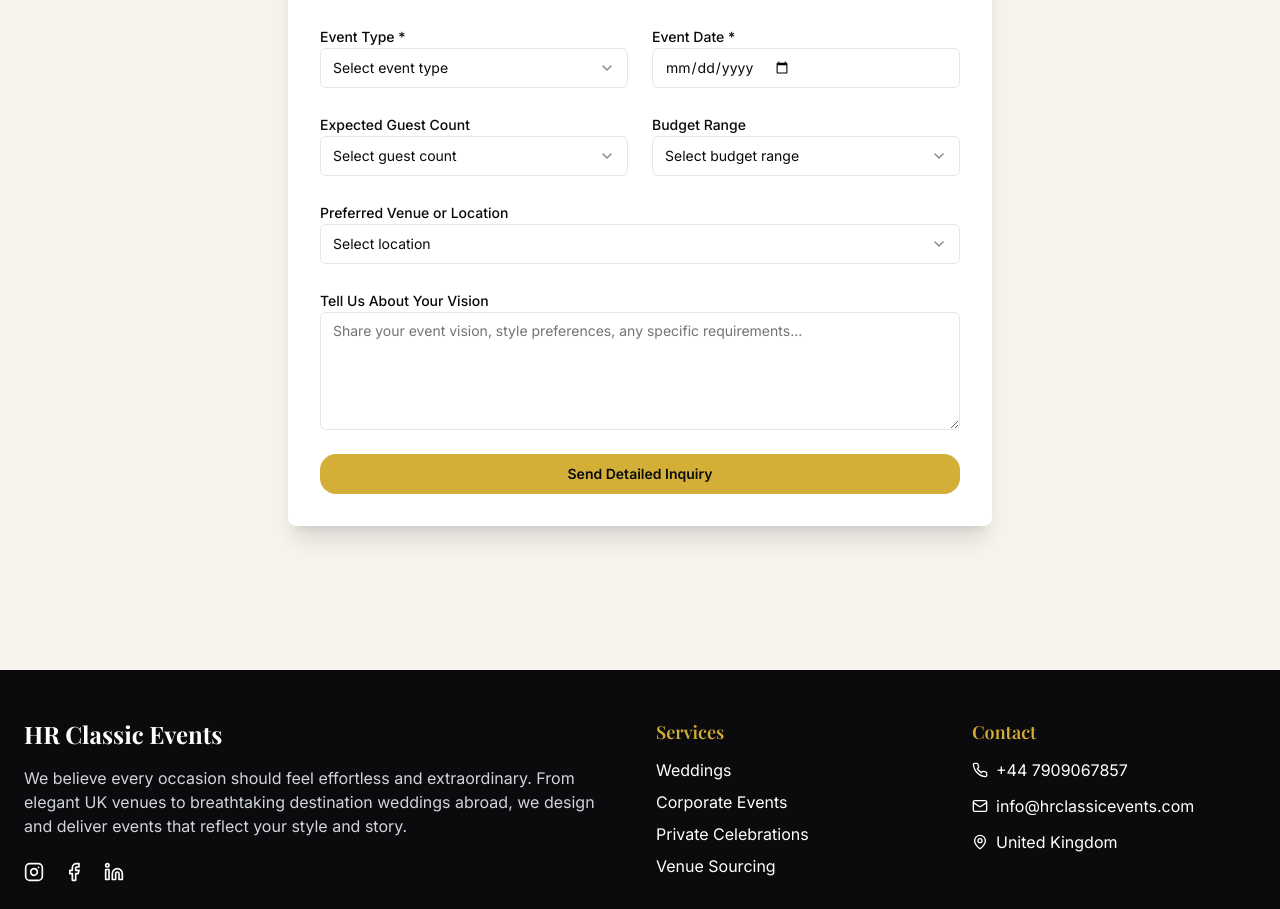
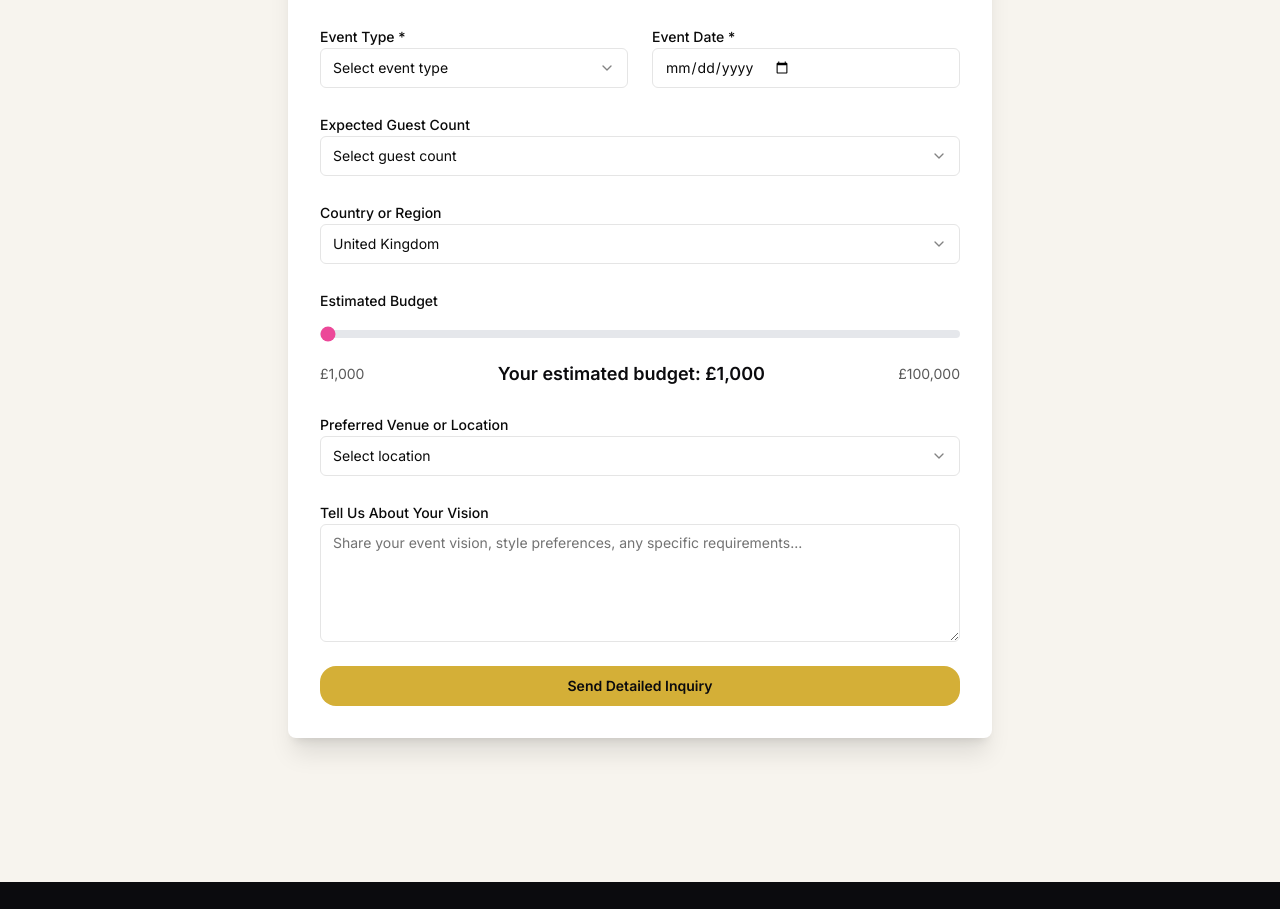
Before and after one commit to sreenatgh4757/hrclassicevents, a Next.js app: page /contact in a window 1280 px wide. Shown: the part 953-1862 px from the top of the page. Built offline with nearby package versions, Linux system fonts and the light colour scheme; a web font is replaced by a local one.

Commit message:
Updated page.tsx

```diff
--- a/app/contact/page.tsx
+++ b/app/contact/page.tsx
@@ -57,15 +57,20 @@ const eventTypes = [
   "Other",
 ];
 
-// Budget ranges
-const budgetRanges = [
-  "Under £5,000",
-  "£5,000 - £15,000",
-  "£15,000 - £30,000",
-  "£30,000 - £50,000",
-  "£50,000+",
-  "Prefer to discuss",
-];
+// Countries/regions with their budget ranges
+const countryBudgetConfig = {
+  "United Kingdom": { currency: "£", symbol: "£", min: 1000, max: 100000 },
+  "United States": { currency: "USD", symbol: "$", min: 1000, max: 120000 },
+  "Europe": { currency: "EUR", symbol: "€", min: 1000, max: 100000 },
+  "India": { currency: "INR", symbol: "₹", min: 50000, max: 5000000 },
+  "UAE": { currency: "AED", symbol: "AED ", min: 5000, max: 500000 },
+  "Nigeria": { currency: "NGN", symbol: "₦", min: 500000, max: 20000000 },
+  "Kenya": { currency: "KES", symbol: "KSh ", min: 200000, max: 10000000 },
+  "South Africa": { currency: "ZAR", symbol: "R", min: 50000, max: 2000000 },
+  "Australia": { currency: "AUD", symbol: "A$", min: 2000, max: 100000 },
+  "Canada": { currency: "CAD", symbol: "CA$", min: 2000, max: 120000 },
+  "Other": { currency: "USD", symbol: "$", min: 1000, max: 100000 },
+};
 
 // Guest count ranges
 const guestCounts = [
@@ -91,6 +96,7 @@ interface FormData {
   eventType: string;
   eventDate: string;
   guestCount: string;
+  country: string;
   budget: string;
   venue: string;
   message: string;
@@ -104,7 +110,8 @@ export default function ContactPage() {
     eventType: "",
     eventDate: "",
     guestCount: "",
-    budget: "",
+    country: "United Kingdom",
+    budget: "1000",
     venue: "",
     message: "",
   });
@@ -169,7 +176,8 @@ export default function ContactPage() {
           eventType: "",
           eventDate: "",
           guestCount: "",
-          budget: "",
+          country: "United Kingdom",
+          budget: "1000",
           venue: "",
           message: "",
         });
@@ -335,8 +343,7 @@ export default function ContactPage() {
                 </div>
               </div>
 
-              {/* Guest Count + Budget */}
-              <div className="grid grid-cols-1 sm:grid-cols-2 gap-6">
+              {/* Guest Count */}
               <div>
                 <Label>Expected Guest Count</Label>
                 <Select
@@ -355,23 +362,70 @@ export default function ContactPage() {
                   </SelectContent>
                 </Select>
               </div>
+
+              {/* Country/Region Selector */}
               <div>
-                  <Label>Budget Range</Label>
+                <Label>Country or Region</Label>
                 <Select
-                    value={formData.budget}
-                    onValueChange={(value) => handleInputChange("budget", value)}
+                  value={formData.country}
+                  onValueChange={(value) => {
+                    handleInputChange("country", value);
+                    const config = countryBudgetConfig[value as keyof typeof countryBudgetConfig];
+                    handleInputChange("budget", config.min.toString());
+                  }}
                 >
                   <SelectTrigger>
-                      <SelectValue placeholder="Select budget range" />
+                    <SelectValue placeholder="Select country or region" />
                   </SelectTrigger>
                   <SelectContent>
-                      {budgetRanges.map((range) => (
-                        <SelectItem key={range} value={range}>
-                          {range}
+                    {Object.keys(countryBudgetConfig).map((country) => (
+                      <SelectItem key={country} value={country}>
+                        {country}
                       </SelectItem>
                     ))}
                   </SelectContent>
                 </Select>
+              </div>
+
+              {/* Budget Slider */}
+              <div>
+                <Label>Estimated Budget</Label>
+                <div className="mt-2 space-y-4">
+                  <input
+                    type="range"
+                    min={countryBudgetConfig[formData.country as keyof typeof countryBudgetConfig].min}
+                    max={countryBudgetConfig[formData.country as keyof typeof countryBudgetConfig].max}
+                    value={formData.budget}
+                    onChange={(e) => handleInputChange("budget", e.target.value)}
+                    className="w-full h-2 bg-gray-200 rounded-lg appearance-none cursor-pointer accent-pink-500 hover:accent-pink-600 transition-colors"
+                    style={{
+                      background: `linear-gradient(to right, rgb(236 72 153) 0%, rgb(236 72 153) ${
+                        ((Number(formData.budget) - countryBudgetConfig[formData.country as keyof typeof countryBudgetConfig].min) /
+                          (countryBudgetConfig[formData.country as keyof typeof countryBudgetConfig].max -
+                            countryBudgetConfig[formData.country as keyof typeof countryBudgetConfig].min)) *
+                        100
+                      }%, rgb(229 231 235) ${
+                        ((Number(formData.budget) - countryBudgetConfig[formData.country as keyof typeof countryBudgetConfig].min) /
+                          (countryBudgetConfig[formData.country as keyof typeof countryBudgetConfig].max -
+                            countryBudgetConfig[formData.country as keyof typeof countryBudgetConfig].min)) *
+                        100
+                      }%, rgb(229 231 235) 100%)`,
+                    }}
+                  />
+                  <div className="flex justify-between items-center">
+                    <span className="text-sm text-warm-gray">
+                      {countryBudgetConfig[formData.country as keyof typeof countryBudgetConfig].symbol}
+                      {countryBudgetConfig[formData.country as keyof typeof countryBudgetConfig].min.toLocaleString()}
+                    </span>
+                    <span className="text-lg font-semibold text-charcoal">
+                      Your estimated budget: {countryBudgetConfig[formData.country as keyof typeof countryBudgetConfig].symbol}
+                      {Number(formData.budget).toLocaleString()}
+                    </span>
+                    <span className="text-sm text-warm-gray">
+                      {countryBudgetConfig[formData.country as keyof typeof countryBudgetConfig].symbol}
+                      {countryBudgetConfig[formData.country as keyof typeof countryBudgetConfig].max.toLocaleString()}
+                    </span>
+                  </div>
                 </div>
               </div>
 
```
Lines whose indentation alone changed are shown as unchanged.
